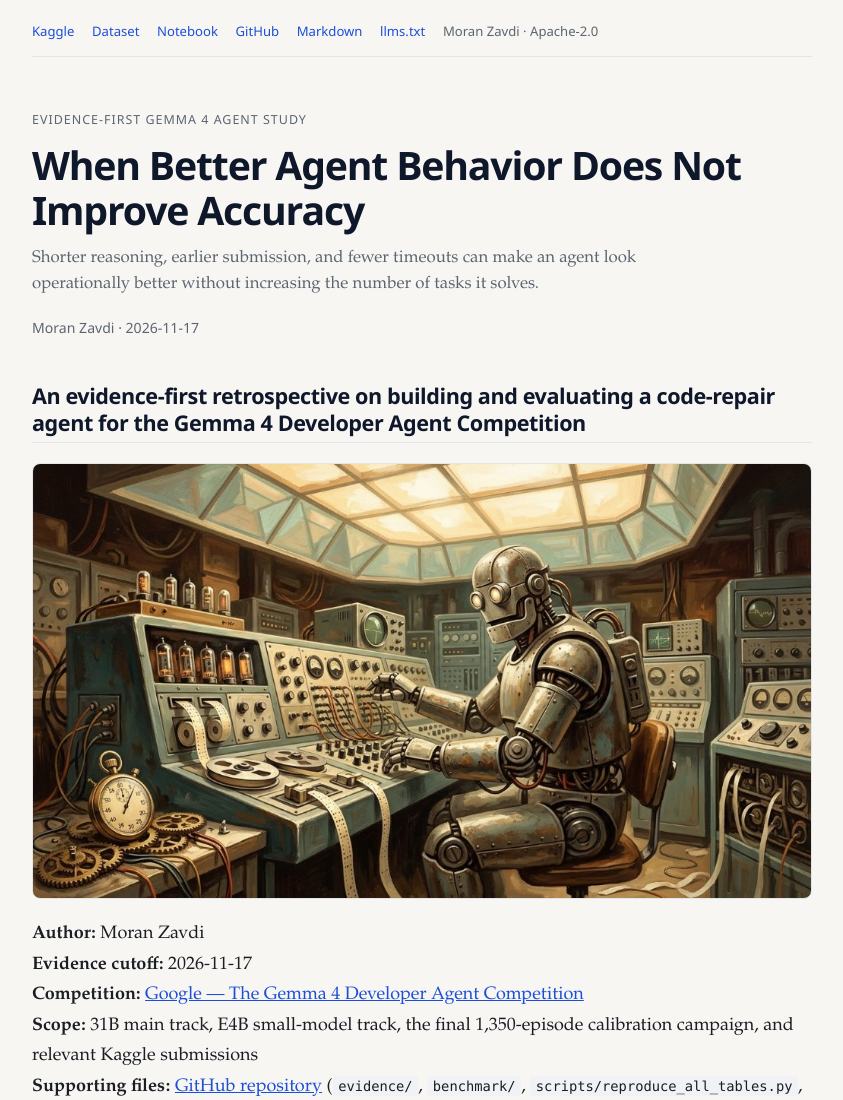
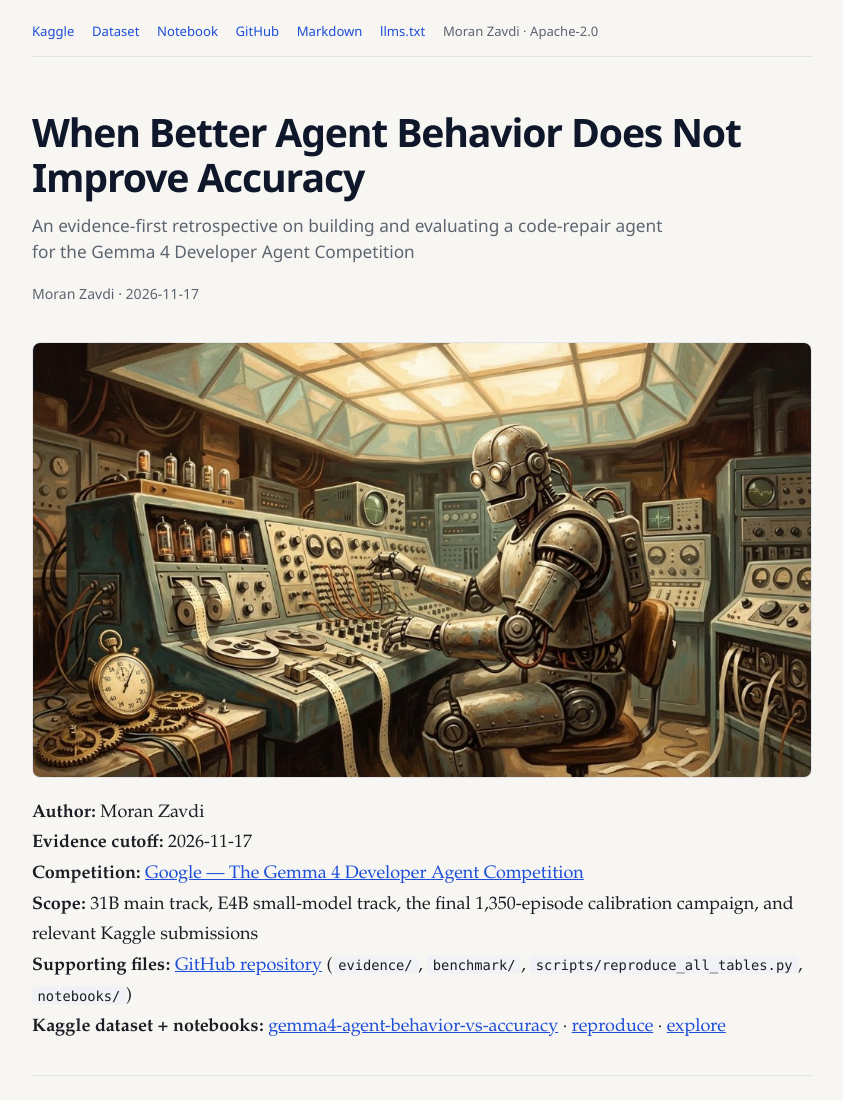
Before and after one commit to Aeterna-Data-AI-ML-Research/Kaggle-Gemma-4-Developer-Agent-Competition, a plain HTML site: page docs/index.html in a window 1280 px wide. Shown: the top 1100 px of the page, without its empty margins (218-1061 px from the left). Drawn offline with Linux system fonts and the light colour scheme.

Commit message:
Put the original PAPER headline and subtitle in the Pages banner.
Use the article title plus the evidence-first retrospective line as the header, and drop the duplicate headings from the body.

```diff
--- a/docs/index.html
+++ b/docs/index.html
@@ -179,14 +179,6 @@
       margin: 0 0 2rem;
       padding: 1.75rem 0 0.25rem;
     }
-    .hero .eyebrow {
-      font-family: "IBM Plex Sans", "Avenir Next", "Segoe UI", system-ui, sans-serif;
-      font-size: 0.78rem;
-      letter-spacing: 0.08em;
-      text-transform: uppercase;
-      color: var(--muted);
-      margin: 0 0 0.75rem;
-    }
     .hero h1 {
       font-family: "IBM Plex Sans", "Avenir Next", "Segoe UI", system-ui, sans-serif;
       font-size: clamp(1.85rem, 4vw, 2.45rem);
@@ -198,10 +190,11 @@
     }
     .hero .lede {
       margin: 0;
-      max-width: 38rem;
+      max-width: 40rem;
       color: var(--muted);
-      font-size: 1.05rem;
-      line-height: 1.55;
+      font-size: 1.08rem;
+      line-height: 1.5;
+      font-family: "IBM Plex Sans", "Avenir Next", "Segoe UI", system-ui, sans-serif;
     }
     .hero .meta {
       margin: 1.1rem 0 0;
@@ -292,17 +285,15 @@
     </nav>
 
     <header class="hero">
-      <p class="eyebrow">Evidence-first Gemma 4 agent study</p>
       <h1>When Better Agent Behavior Does Not Improve Accuracy</h1>
       <p class="lede">
-        Shorter reasoning, earlier submission, and fewer timeouts can make an agent
-        look operationally better without increasing the number of tasks it solves.
+        An evidence-first retrospective on building and evaluating a code-repair agent
+        for the Gemma 4 Developer Agent Competition
       </p>
       <p class="meta">Moran Zavdi · 2026-11-17</p>
     </header>
 
     <article>
-<h2 id="an-evidence-first-retrospective-on-building-and-evaluating-a-code-repair-agent-for-the-gemma-4-developer-agent-competition">An evidence-first retrospective on building and evaluating a code-repair agent for the Gemma 4 Developer Agent Competition</h2>
 <p><img alt="Autonomous code-repair agent at the workbench" src="figures/hero_agent_workbench.jpg"></p>
 <p><strong>Author:</strong> Moran Zavdi<br>
 <strong>Evidence cutoff:</strong> 2026-11-17<br>
```
Also changed, not shown: 1 other file.
